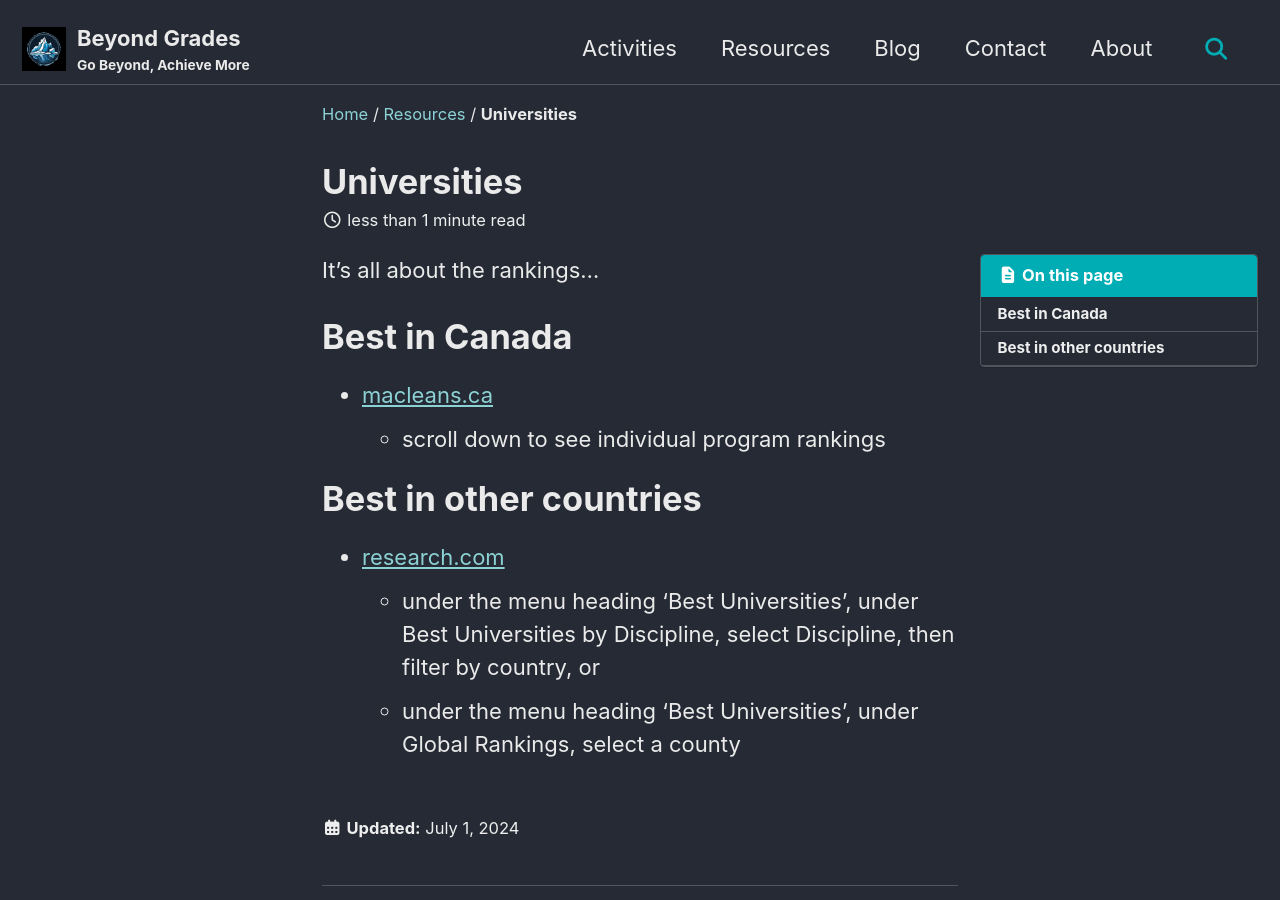
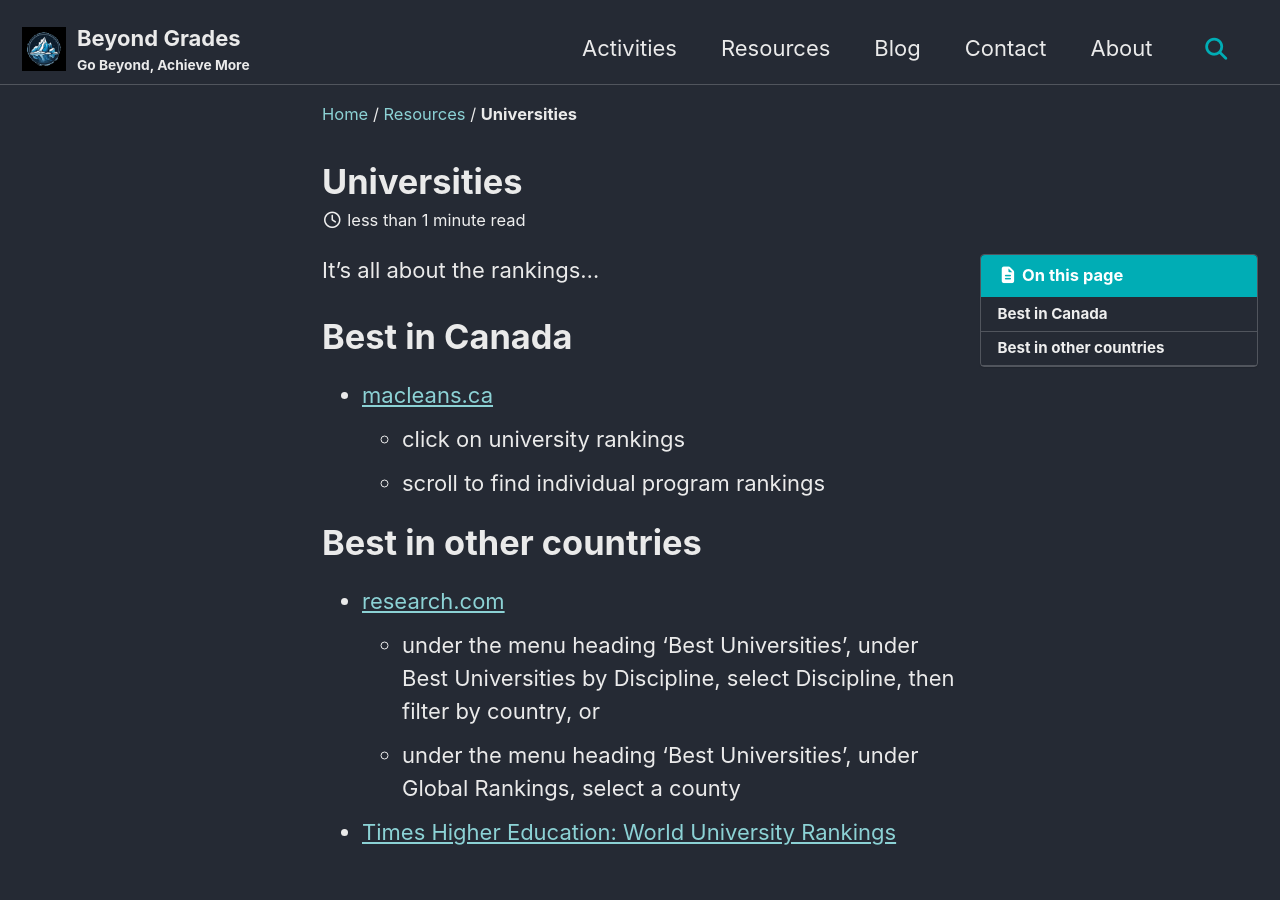
Before and after one commit to BeyondGrades/BeyondGrades.github.io, a Jekyll site: the page built from _resources/2024-07-01-universities.md, in a window 1280 px wide and 900 px high. Built offline with Jekyll 4.4.1, drawn with Linux system fonts in a browser that asks for light colours; cached includes are drawn as plain includes.

Commit message:
add scholarships and university rankings

```diff
--- a/_resources/2024-07-01-universities.md
+++ b/_resources/2024-07-01-universities.md
@@ -5,13 +5,15 @@
 toc_sticky: true
 ---
 
- It's all about the rankings...
+It's all about the rankings...
 
 # Best in Canada
 - [macleans.ca](https://education.macleans.ca/rankings/)
-    - scroll down to see individual program rankings
+    - click on university rankings
+    - scroll to find individual program rankings
 
 # Best in other countries
 - [research.com](https://research.com/university-rankings/best-global-universities/ca)
     - under the menu heading 'Best Universities', under Best Universities by Discipline, select Discipline, then filter by country, or
     - under the menu heading 'Best Universities', under Global Rankings, select a county
+- [Times Higher Education: World University Rankings](https://www.timeshighereducation.com/world-university-rankings/latest/world-ranking)
```
Also changed, not shown: _blog/2024-10-14-university-rankings-2025.md (added, +7 -0 lines), _pages/scholarships.html (+19 -1 lines), _resources/2024-07-01-current-events.md (+1 -0 lines).
